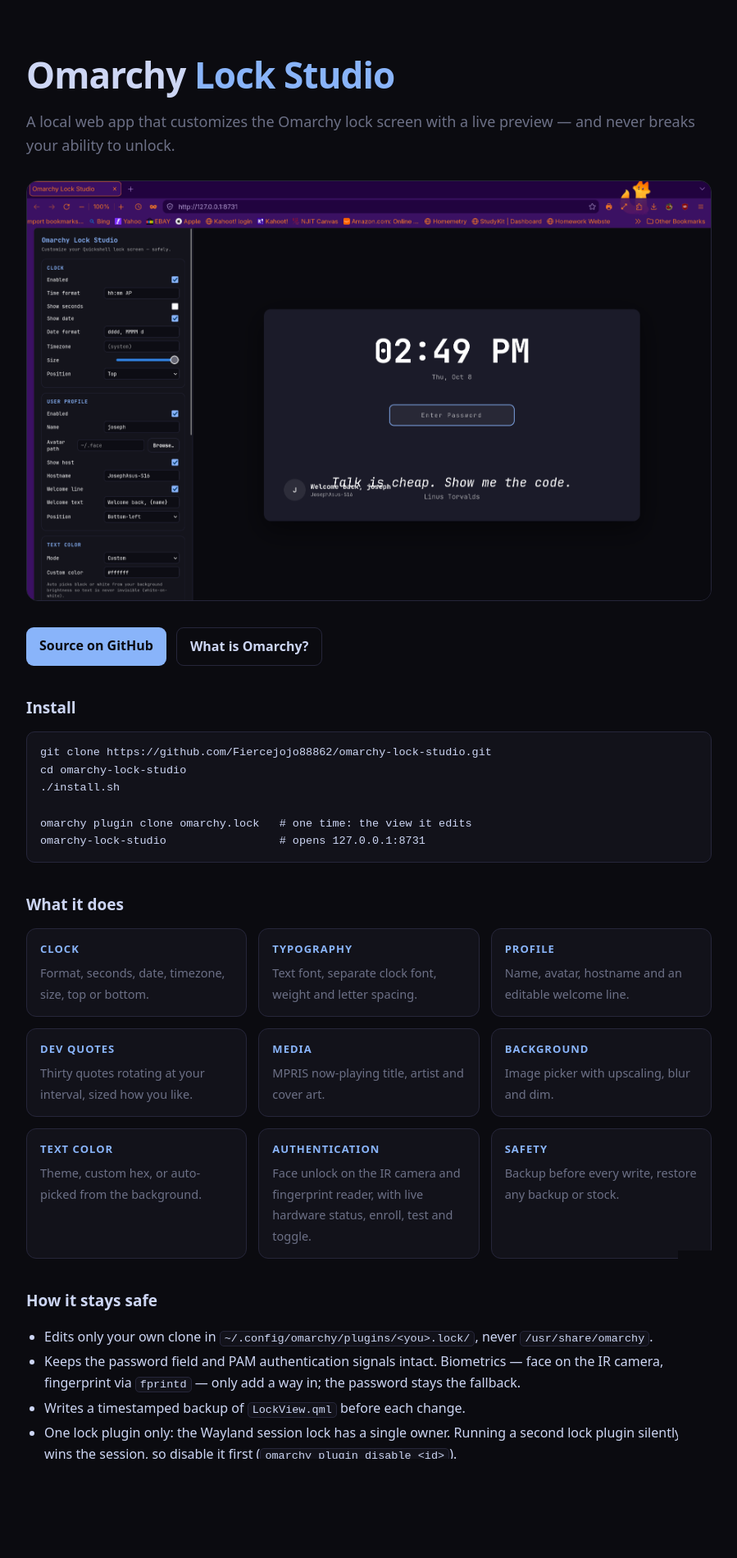
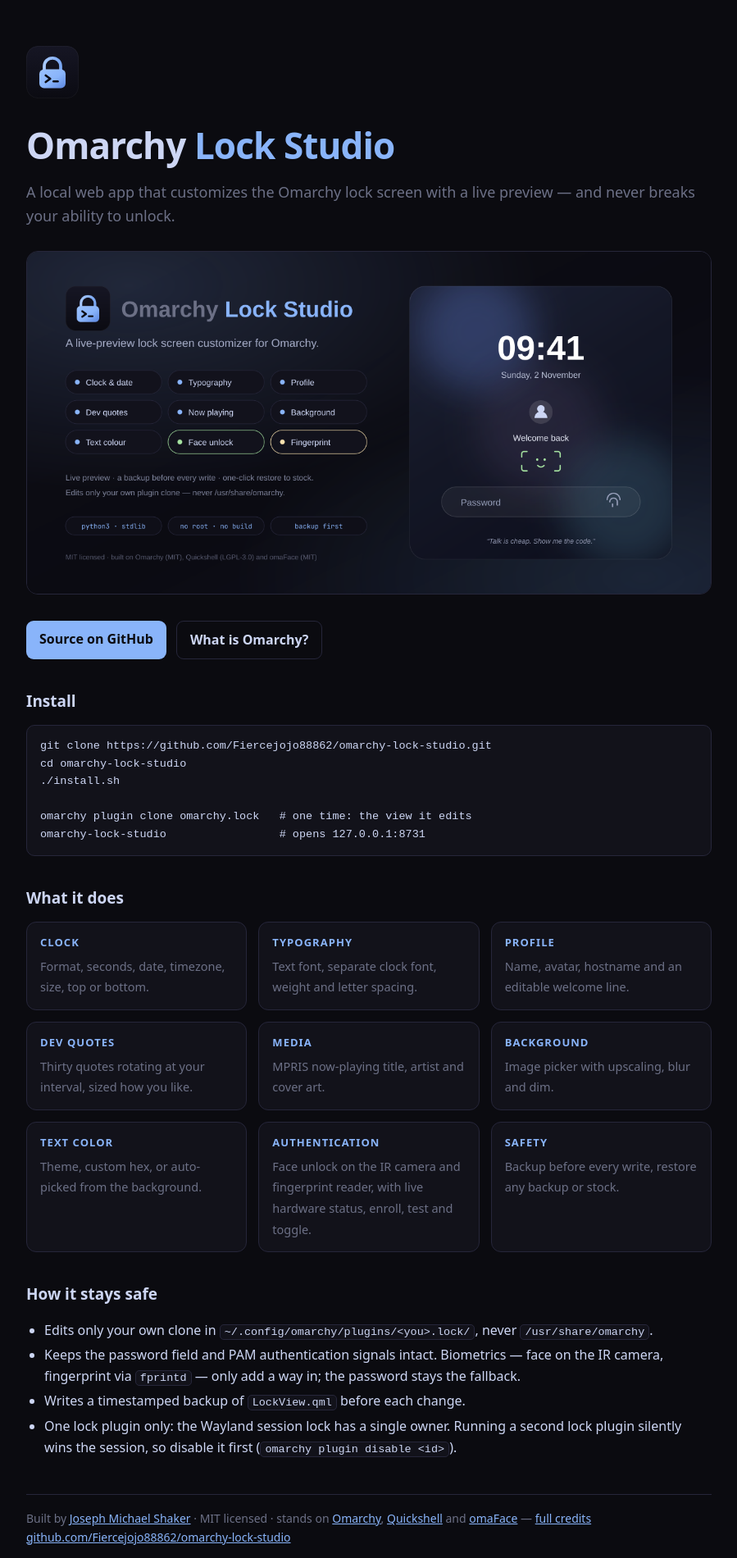
Before and after one commit to Fiercejojo88862/omarchy-lock-studio, a plain HTML site: page docs/index.html in a window 1280 px wide. Shown: the whole page at 82% size, without its empty margins (190-1089 px from the left). Drawn offline with Linux system fonts and the light colour scheme.

Commit message:
Add logo, preview artwork, credits, and generic defaults
Branding
- docs/logo.svg + logo.png: an original lock-with-a-terminal-prompt mark,
  dark tile, accent gradient. Also used as the launcher icon.
- docs/logo-wordmark.svg: horizontal lockup for pages and press.
- docs/social-preview.svg/png (1280x640): hero graphic showing the feature
  set and a mock lock screen — clock, welcome line, face mark, password
  field with a fingerprint glyph, and a rotating quote.
- docs/index.html leads with the logo and the new graphic; the old browser
  screenshot is gone.
- README leads with the mark and the graphic instead of the Firefox page.
- install.sh ships the icon into hicolor/scalable/apps and the .desktop
  entries point at it.

Credits
- CREDITS.md: Omarchy (MIT), Quickshell (LGPL-3.0), Qt 6, omaFace (MIT,
  L0adn9), fprintd/libfprint, Nerd Fonts/Material Design Icons, the fonts
  used in the artwork, the attributed dev quotes, plus a not-affiliated
  note. README and the project page link to it.

Runs for other people
- The profile name default comes from the account's GECOS name, falling
  back to a plain "Name" placeholder; it was hardcoded to one user.
- The repo-sync button only appears when LOCKSTUDIO_REPO is set or a
  checkout exists at ~/Work/omarchy-lock-studio, so a normal install no
  longer shows a button that errors.
- Docstrings no longer name one user's plugin directory.

```diff
--- a/docs/index.html
+++ b/docs/index.html
@@ -4,17 +4,19 @@
 <meta charset="utf-8" />
 <meta name="viewport" content="width=device-width, initial-scale=1" />
 <title>Omarchy Lock Studio — live-preview lock screen customizer</title>
-<meta name="description" content="A local web app that customizes the Omarchy (Quickshell) lock screen: clock, typography, profile, dev quotes, MPRIS media and background, with a live preview and safe backups." />
+<link rel="icon" href="logo.svg" type="image/svg+xml" />
+<meta name="description" content="A local web app that customizes the Omarchy (Quickshell) lock screen: clock, typography, profile, dev quotes, MPRIS media, background, face unlock and fingerprint — with a live preview and safe backups." />
 <meta property="og:title" content="Omarchy Lock Studio" />
-<meta property="og:description" content="Live-preview lock screen customizer for Omarchy: clock, typography, quotes, media, background — with backups that keep you able to unlock." />
+<meta property="og:description" content="Live-preview lock screen customizer for Omarchy: clock, typography, quotes, media, background, face unlock and fingerprint — with backups that keep you able to unlock." />
 <meta property="og:type" content="website" />
-<meta property="og:image" content="screenshot.png" />
+<meta property="og:image" content="social-preview.png" />
 <style>
   :root { --bg:#0b0b10; --panel:#12121a; --fg:#cdd6f4; --muted:#6c7086; --accent:#89b4fa; --border:#26263a; }
   * { box-sizing: border-box; }
   body { margin:0; background:var(--bg); color:var(--fg); font:16px/1.6 system-ui, -apple-system, "Segoe UI", sans-serif; }
   main { max-width: 880px; margin: 0 auto; padding: 56px 22px 72px; }
   h1 { font-size: clamp(30px, 5vw, 44px); margin: 0 0 8px; letter-spacing: -.02em; }
+  .logo { margin: 0 0 14px; border-radius: 14px; }
   h1 span { color: var(--accent); }
   p.lede { color: var(--muted); font-size: 18px; margin: 0 0 28px; }
   img.shot { width:100%; height:auto; border-radius: 14px; border: 1px solid var(--border); display:block; margin: 0 0 32px; }
@@ -38,10 +40,11 @@
 </head>
 <body>
 <main>
+  <img class="logo" src="logo.svg" width="64" height="64" alt="" />
   <h1>Omarchy <span>Lock Studio</span></h1>
   <p class="lede">A local web app that customizes the Omarchy lock screen with a live preview — and never breaks your ability to unlock.</p>
 
-  <img class="shot" src="screenshot.png" alt="Omarchy Lock Studio web interface with a live lock screen preview" />
+  <img class="shot" src="social-preview.png" alt="Omarchy Lock Studio feature overview with a mock lock screen" />
 
   <div class="btns">
     <a class="btn" href="https://github.com/Fiercejojo88862/omarchy-lock-studio">Source on GitHub</a>
@@ -78,7 +81,8 @@ omarchy-lock-studio                 # opens 127.0.0.1:8731</code></pre>
   </ul>
 
   <footer>
-    Built by <a href="https://github.com/Fiercejojo88862">Joseph Michael Shaker</a> · MIT licensed · <a href="https://github.com/Fiercejojo88862/omarchy-lock-studio">github.com/Fiercejojo88862/omarchy-lock-studio</a>
+    Built by <a href="https://github.com/Fiercejojo88862">Joseph Michael Shaker</a> · MIT licensed · stands on <a href="https://github.com/basecamp/omarchy">Omarchy</a>, <a href="https://github.com/quickshell-mirror/quickshell">Quickshell</a> and <a href="https://github.com/L0adn9/omaface">omaFace</a> — <a href="https://github.com/Fiercejojo88862/omarchy-lock-studio/blob/main/CREDITS.md">full credits</a><br>
+    <a href="https://github.com/Fiercejojo88862/omarchy-lock-studio">github.com/Fiercejojo88862/omarchy-lock-studio</a>
   </footer>
 </main>
 </body>
```
Also changed, not shown: docs/logo-wordmark.svg (added), docs/logo.png (added), docs/logo.svg (added), docs/screenshot.png (deleted), docs/social-preview.png (added), docs/social-preview.svg (added), 5 other files.
